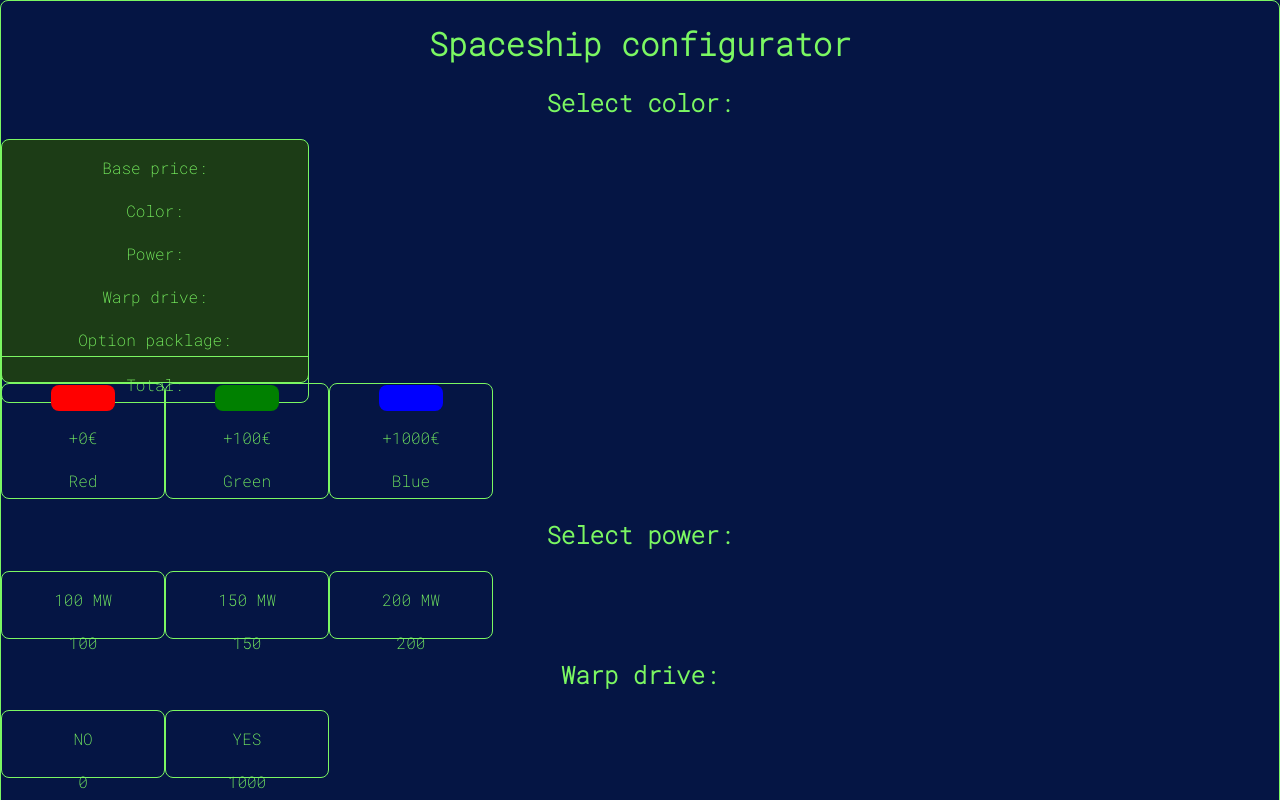
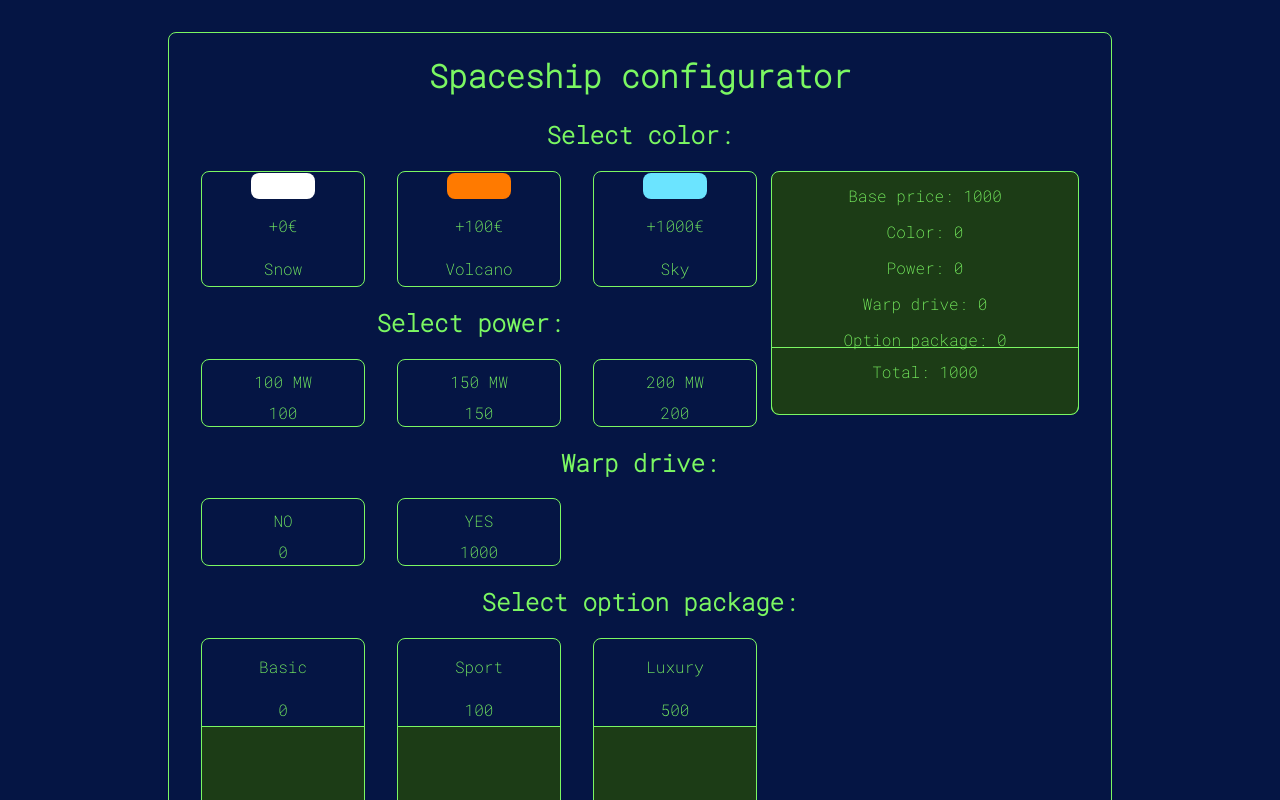
Before and after one commit to Tyks23/Spaceship-configurator, a React (Create React App) app: page / in a window 1280 px wide. Shown: the top 800 px of the page. Built offline with nearby package versions, Linux system fonts and the light colour scheme; a web font is replaced by a local one.

Commit message:
commit 2

```diff
--- a/src/App.scss
+++ b/src/App.scss
@@ -1,5 +1,6 @@
 @import "Global";
 .App {
+  display: flex;
   justify-content: center;
   text-align: center;
   background-color: $color-background-main;
@@ -7,6 +8,9 @@
   font-family: "Roboto Mono", monospace;
 }
 .Window {
+  margin-top: 32px;
+  width: 944px;
+  height: 848px;
   border: 1px solid $color-green-light;
   box-sizing: border-box;
   border-radius: 8px;
@@ -15,3 +19,7 @@
   display: flex;
   flex-direction: row;
 }
+
+html {
+  background-color: $color-background-main;
+}
--- a/src/App.tsx
+++ b/src/App.tsx
@@ -7,47 +7,48 @@ import OptionSimple from './components/OptionSimple';
 import OptionDetail from './components/OptionDetail';
 import PriceWindow from './components/PriceWindow';
 
-let priceBase: number;
-let priceColor: number;
-let pricePower: number;
-let priceWarp: number;
-let pricePackage: number;
-let priceTotal: number;
-
-
-function priceCalculation () {
-
-}
 
 function App() {
+  const initialState: {[key: string]: number} = {
+    priceBase: 0,
+    priceColor: 0,
+    pricePower: 0,
+    priceWarp: 0,
+    pricePackage: 0,
+    priceTotal: 0
+    }
+
+  const update = (target: string, price: number) => {costs[target] = price; setCosts({...costs})}
+
+  const [costs, setCosts] = useState(initialState);
   return (
     <div className="App">
       <div className="Window">
         <h1> Spaceship configurator </h1>
 
         <h2> Select color: </h2>
-        <PriceWindow />
+        <PriceWindow costs={costs} />
         <div className='selection'>
-          <OptionColor color="red" name="Red" price={0} />
-          <OptionColor color="green" name="Green" price={100}/>
-          <OptionColor color="blue" name="Blue" price={1000}/>
+          <OptionColor color="#FFFFFF" name="Snow" target="priceColor" price={0} update={update}/>
+          <OptionColor color="#FF7A00" name="Volcano" target="priceColor" price={100} update={update}/>
+          <OptionColor color="#6BE4FF" name="Sky" target="priceColor" price={1000} update={update}/>
         </div>
         <h2> Select power: </h2>
         <div className='selection'>
-          <OptionSimple name="100 MW" price={100} />
-          <OptionSimple name="150 MW" price={150} />
-          <OptionSimple name="200 MW" price={200} />
+          <OptionSimple name="100 MW" price={100} target="pricePower" update={update}/>
+          <OptionSimple name="150 MW" price={150} target="pricePower" update={update}/>
+          <OptionSimple name="200 MW" price={200} target="pricePower" update={update}/>
         </div>
         <h2> Warp drive: </h2>
         <div className='selection'>
-          <OptionSimple name="NO" price={0} />
-          <OptionSimple name="YES" price={1000} />
+          <OptionSimple name="NO" price={0} target="priceWarp" update={update}/>
+          <OptionSimple name="YES" price={1000} target="priceWarp" update={update}/>
         </div>
         <h2> Select option package: </h2>
         <div className='selection'>
-          <OptionDetail name="Basic" price={0}/>
-          <OptionDetail name="Sport" price={100}/>
-          <OptionDetail name="Luxury" price={500}/>
+          <OptionDetail name="Basic" price={0} target="pricePackage" update={update}/>
+          <OptionDetail name="Sport" price={100} target="pricePackage" update={update}/>
+          <OptionDetail name="Luxury" price={500} target="pricePackage" update={update}/>
         </div>
       </div>
     </div>
--- a/src/components/OptionColor.scss
+++ b/src/components/OptionColor.scss
@@ -1,6 +1,7 @@
 @import "../Global";
 
 .container-color {
+  margin-left: 32px;
   display: flex;
   width: 160px;
   height: 112px;
--- a/src/components/OptionColor.tsx
+++ b/src/components/OptionColor.tsx
@@ -2,15 +2,16 @@ import React from 'react';
 import { isPropertySignature } from 'typescript';
 import './OptionColor.scss';
 
-function OptionColor({ color, name, price }: {
+function OptionColor({ color, name, price, update, target}: {
   color: string,
   name: string,
   price: number,
+  update: Function,
+  target: string
 }) {
   return (
-    <div className="container-color" onClick={() => {}}>
+    <div className="container-color" onClick={() => update(target, price)}>
       <div className="color-sample" style={{ backgroundColor: color }} />
-
       <p>+{price}€</p>
       <p>{name}</p>
     </div>
--- a/src/components/OptionDetail.scss
+++ b/src/components/OptionDetail.scss
@@ -1,6 +1,7 @@
 @import "../Global";
 
 .container-detail {
+  margin-left: 32px;
   display: flex;
   width: 160px;
   height: 192px;
@@ -15,6 +16,7 @@
   width: 100%;
   height: 129px;
   border: 1px solid $color-green-light;
+  border-bottom: none;
   border-radius: 0px 0px 8px 8px;
   align-items: center;
   flex-direction: column;
--- a/src/components/OptionDetail.tsx
+++ b/src/components/OptionDetail.tsx
@@ -1,12 +1,14 @@
 import React from 'react';
 import './OptionDetail.scss'
 
-function OptionDetail({ name, price }:{
+function OptionDetail({ name, price, target, update }:{
   name: string,
   price: number,
+  update: Function,
+  target: string
 }) {
   return (
-    <div className="container-detail">
+    <div className="container-detail" onClick={() => update(target, price)}>
       <p>{name}</p>
       <p>{price}</p>
       <div className="container-detail-sub">
--- a/src/components/OptionSimple.scss
+++ b/src/components/OptionSimple.scss
@@ -1,6 +1,8 @@
 @import "../Global";
 
 .container-simple {
+  line-height: 9px;
+  margin-left: 32px;
   display: flex;
   width: 160px;
   height: 64px;
--- a/src/components/OptionSimple.tsx
+++ b/src/components/OptionSimple.tsx
@@ -1,12 +1,14 @@
 import React from 'react';
 import './OptionSimple.scss';
 
-function OptionSimple({name, price}: {
+function OptionSimple({name, price, update, target}: {
   name: string,
   price: number,
+  update: Function,
+  target: string
 }) {
   return (
-    <div className="container-simple">
+    <div className="container-simple" onClick={() => update(target, price)}>
       <p>{name}</p>
       <p>{price}</p>
     </div>
--- a/src/components/PriceWindow.scss
+++ b/src/components/PriceWindow.scss
@@ -1,6 +1,9 @@
 @import "../Global";
 
 .container-price {
+  margin-right: 32px;
+  line-height: 14px;
+  float: right;
   display: flex;
   width: 304px;
   height: 240px;
@@ -10,14 +13,19 @@
   flex-direction: column;
   padding: 1px 1px 1px 1px;
   background-color: $color-green-background;
+  position: relative;
 }
 .container-price-sub {
+  padding: 10% 0;
   display: flex;
-  width: 100%;
+  width: 304px;
   height: 64px;
   border: 1px solid $color-green-light;
+  border-bottom: none;
   border-radius: 0px 0px 8px 8px;
   align-items: center;
   flex-direction: column;
   padding: 1px 1px 1px 1px;
+  position: absolute;
+  bottom: 0;
 }
--- a/src/components/PriceWindow.tsx
+++ b/src/components/PriceWindow.tsx
@@ -1,17 +1,26 @@
-import React from 'react';
+import React, { useState } from 'react';
 import './PriceWindow.scss';
 
 
-function PriceWindow() {
+
+function PriceWindow({costs}: {
+  costs:{
+    [key: string]: number;
+  }
+
+}) {
+
+  let sum = Object.values(costs).reduce((a, b) => a + b, 0);
+
   return (
     <div className='container-price'>
-      <p>Base price: </p>
-      <p>Color: </p>
-      <p>Power: </p>
-      <p>Warp drive: </p>
-      <p>Option packlage: </p>
+      <p>Base price: {1000}</p>
+      <p>Color: {costs.priceColor}</p>
+      <p>Power: {costs.pricePower}</p>
+      <p>Warp drive: {costs.priceWarp}</p>
+      <p>Option package: {costs.pricePackage}</p>
         <div className='container-price-sub'>
-          <p>Total: </p>
+          <p>Total: {sum + 1000}</p>
         </div>
     </div>
   );
```
